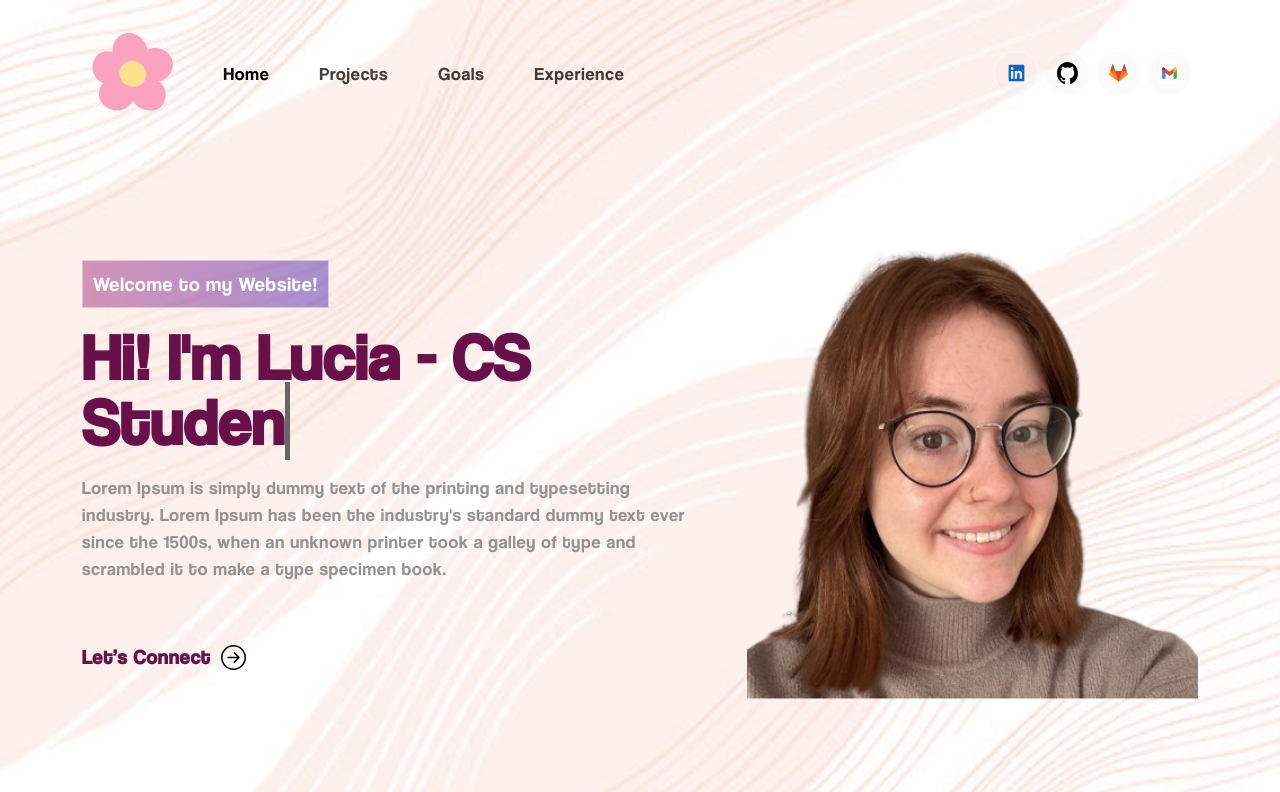
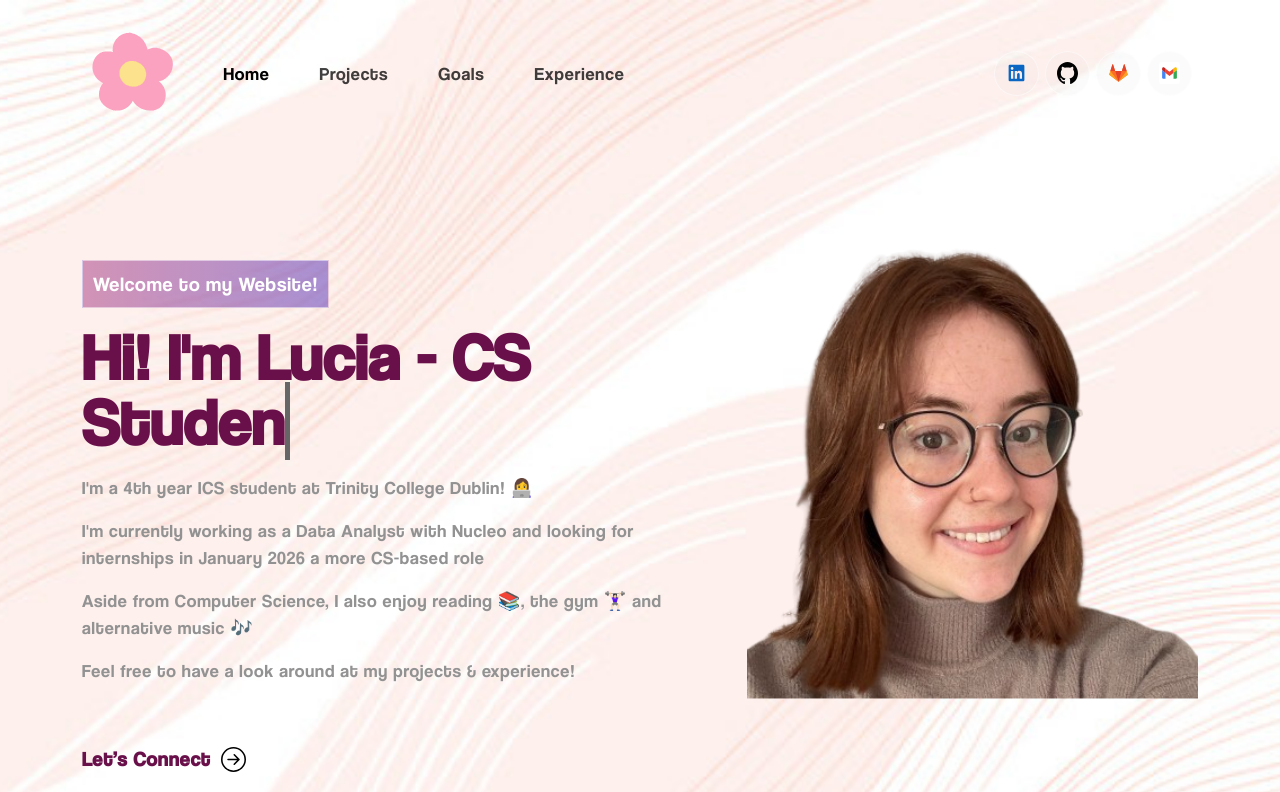
Before and after one commit to luciabrown/LuciaWebsite, a React (Create React App) app: page / in a window 1280 px wide. Shown: the top 792 px of the page. Built offline with nearby package versions, Linux system fonts and the light colour scheme.

Commit message:
Banner text added

```diff
--- a/src/components/Banner.js
+++ b/src/components/Banner.js
@@ -57,7 +57,10 @@ export const Banner = () => {
               <div className={isVisible ? "animate__animated animate__fadeIn" : ""}>
                 <span className="tagline">Welcome to my Website!</span>
                 <h1>{`Hi! I'm Lucia`} <span className="txt-rotate" dataPeriod="1000" data-rotate='[ "CS Student", "Data Analyst", "Backend Developer" ]'><span className="wrap">{text}</span></span></h1>
-                  <p>Lorem Ipsum is simply dummy text of the printing and typesetting industry. Lorem Ipsum has been the industry's standard dummy text ever since the 1500s, when an unknown printer took a galley of type and scrambled it to make a type specimen book.</p>
+                  <p>I'm a 4th year ICS student at Trinity College Dublin! 👩‍💻</p>
+                  <p>I'm currently working as a Data Analyst with Nucleo and looking for internships in January 2026 a more CS-based role</p>
+                  <p>Aside from Computer Science, I also enjoy reading 📚, the gym 🏋🏻‍♀️ and alternative music 🎶</p>
+                  <p>Feel free to have a look around at my projects & experience!</p>
                   <button onClick={() => window.location.href = "mailto:luciabrown1015@gmail.com?cc=brownlu@tcd.ie&subject=%F0%9F%91%8B"}>
                   Let’s Connect <ArrowRightCircle size={25} />
                 </button>
```
